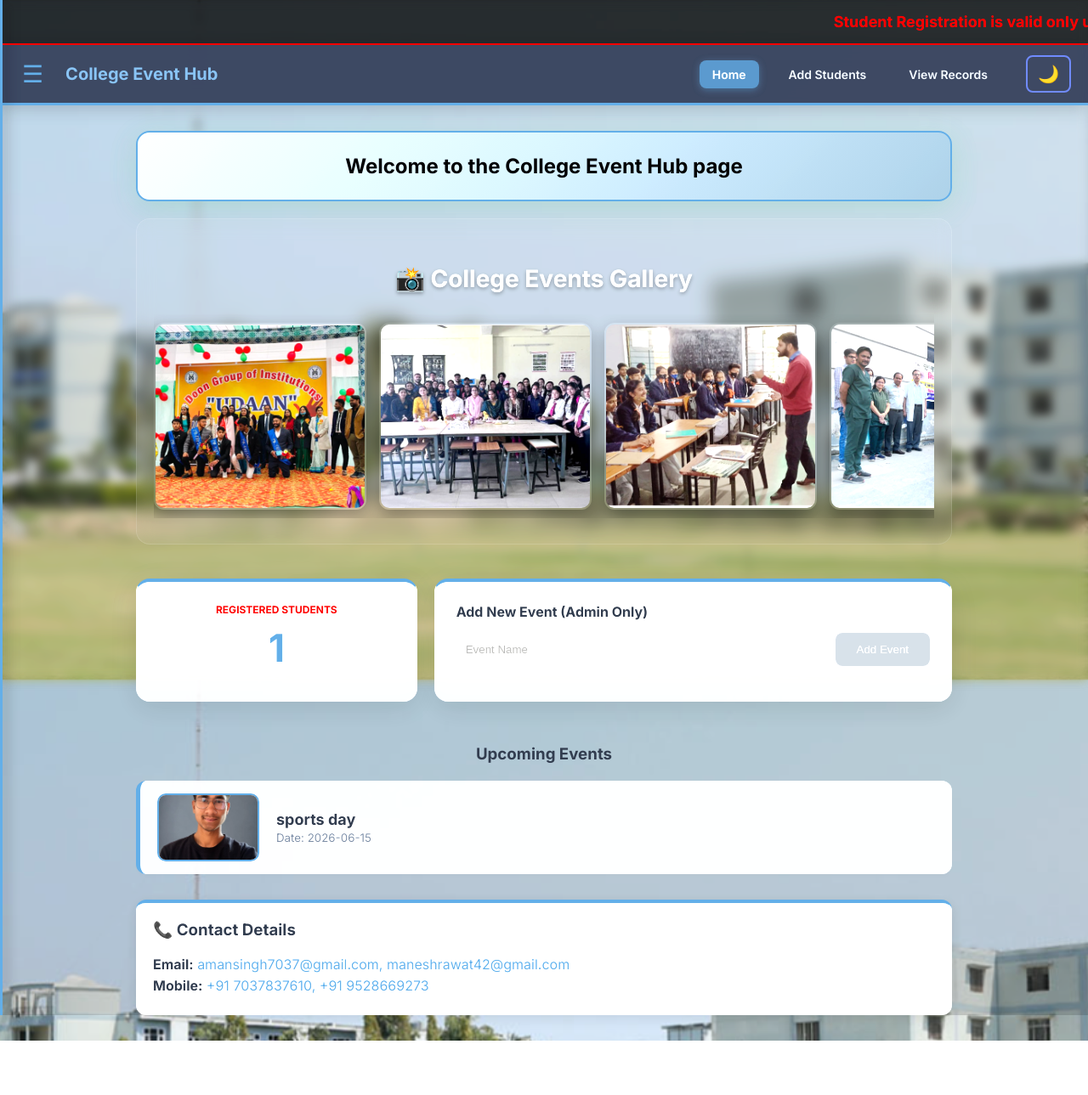
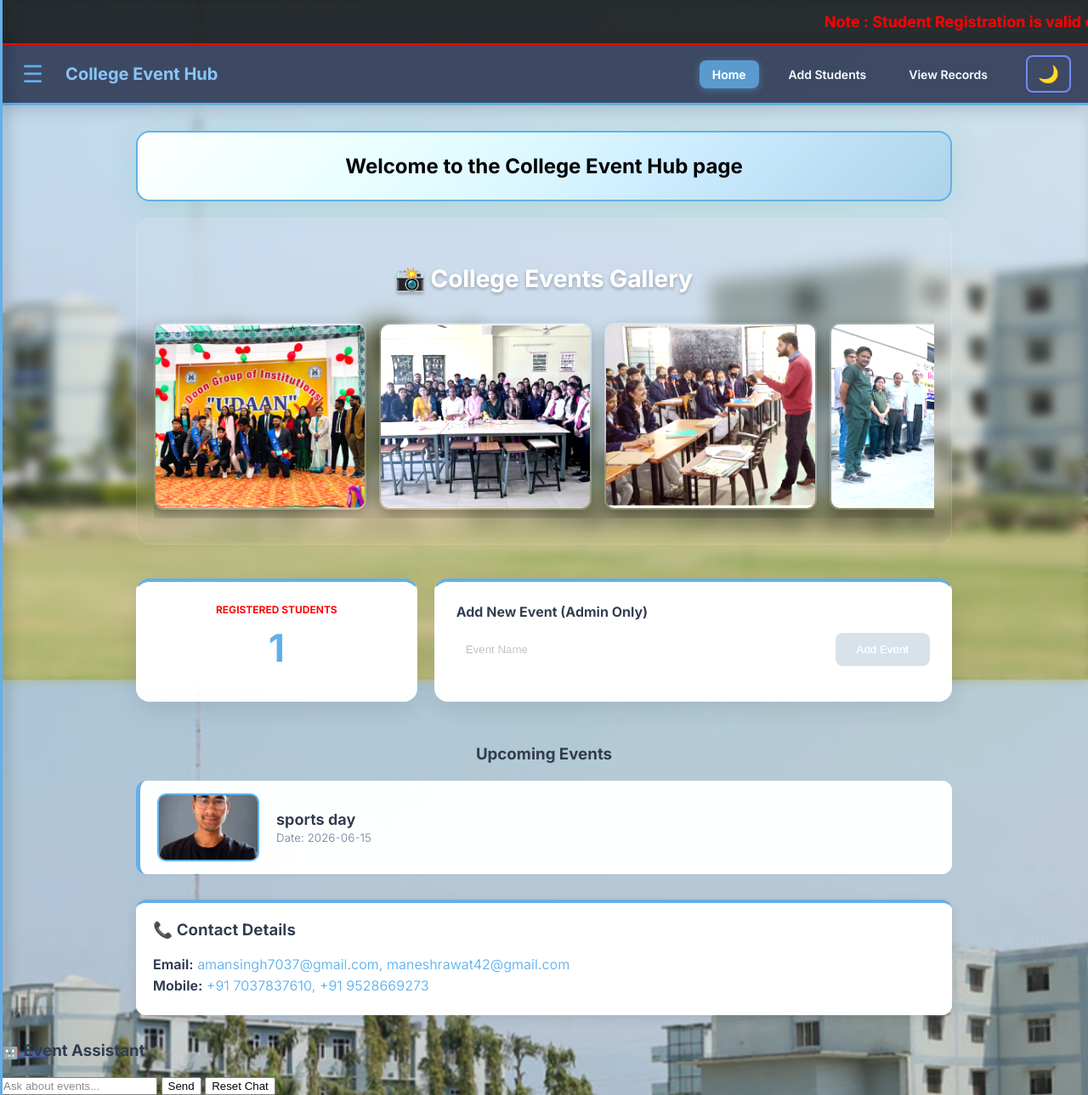
Before and after one commit to amanrawat7610/college_event-management-project_2, a Flask app: page / in a window 1280 px wide. Shown: the whole page at 85% size. Before the commit the page ends 1225 px from the top, so only its background shows below. Run offline with Flask 3, Linux system fonts and the light colour scheme; data comes from the database, SQL or seed files in the repository.

Commit message:
Update dashboard.html

```diff
--- a/college_event_pro/college_event/templates/dashboard.html
+++ b/college_event_pro/college_event/templates/dashboard.html
@@ -392,7 +392,7 @@
 <body>
 
 <div class="banner-announcement">
-    <p class="scrolling-text">Student Registration is valid only until 25/8/2026</p>
+    <p class="scrolling-text">Note : Student Registration is valid only until 25/8/2026.</p>
 </div>
 
 <div id="mySidebar" class="sidebar">
@@ -556,8 +556,97 @@ No events found.
 
 </div>
 
+<div class="chatbot">
+
+<h3>🤖 Event Assistant</h3>
+
+<div id="chatbox"></div>
 
 
+<input id="userInput" placeholder="Ask about events...">
+
+
+<button onclick="sendMessage()">
+Send
+</button>
+
+<button onclick="resetChat()" class="reset-btn">
+Reset Chat
+</button>
+
+
+</div>
+
+
+<script>
+
+function sendMessage(){
+
+let input = document.getElementById("userInput");
+
+let message = input.value;
+
+
+if(message.trim()==""){
+    return;
+}
+
+
+document.getElementById("chatbox").innerHTML +=
+
+"<p><b>You:</b> "+message+"</p>";
+
+
+fetch("/chatbot",{
+
+method:"POST",
+
+headers:{
+"Content-Type":"application/json"
+},
+
+body:JSON.stringify({
+
+message:message
+
+})
+
+})
+
+
+.then(response=>response.json())
+
+
+.then(data=>{
+
+
+document.getElementById("chatbox").innerHTML +=
+
+"<p><b>Bot:</b> "+data.reply+"</p>";
+
+
+document.getElementById("chatbox").scrollTop =
+document.getElementById("chatbox").scrollHeight;
+
+
+input.value="";
+
+
+});
+
+
+}
+
+
+
+function resetChat(){
+
+document.getElementById("chatbox").innerHTML = "";
+
+}
+
+
+</script>
 <script>
     function openNav() { document.getElementById("mySidebar").style.width = "280px"; }
     function closeNav() { document.getElementById("mySidebar").style.width = "0"; }
```
